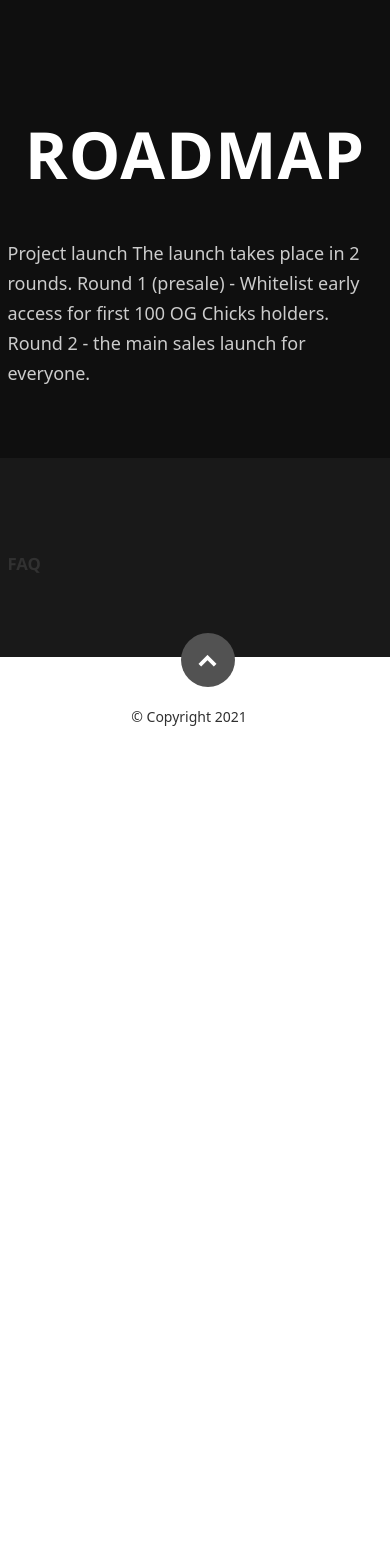
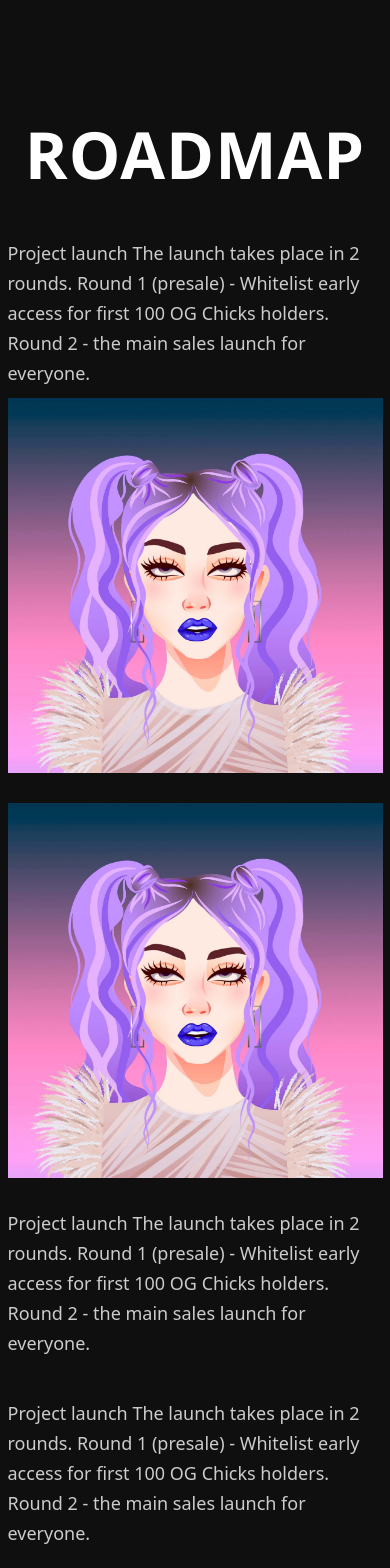
Before and after one commit to Mikegm/nft, a React (Create React App) app: page / in a window 390 px wide. Shown: the part 3540-5108 px from the top of the page. Before the commit the page ends 4317 px from the top, so only its background shows below. Built offline with nearby package versions, Linux system fonts and the light colour scheme.

Commit message:
grid en roadmap

```diff
--- a/src/Components/Portfolio.js
+++ b/src/Components/Portfolio.js
@@ -16,17 +16,45 @@ class Portfolio extends Component {
       <section id="portfolio">
         <Fade left duration={1000} distance="40px">
         <div className="container">
+        <div className="  roadmap__item roadmap__item--completed">
+              <h2>Roadmap</h2>
+            </div>
           <div className="row">
-            <div className=" columns roadmap__item roadmap__item--completed">
-              <h2>Roadmap</h2>
-              <p>
+            <div className="col-12 col-md-6 ">
+            <p>
               Project launch
 
 The launch takes place in 2 rounds.
 Round 1 (presale) - Whitelist early access for first 100 OG Chicks holders.
 Round 2 - the main sales launch for everyone.
               </p>
+            </div>
+            <div className="col-12 col-md-6">
+            <img src="/images/chick7.jpeg" className="d-block w-100" alt="..." />
+            </div>
+            <div className="col-12 col-md-6 mt-5">
+            <img src="/images/chick7.jpeg" className="d-block w-100" alt="..." />
+            </div>
+            <div className="col-12 col-md-6  mt-5">
+            <p>
+              Project launch
 
+The launch takes place in 2 rounds.
+Round 1 (presale) - Whitelist early access for first 100 OG Chicks holders.
+Round 2 - the main sales launch for everyone.
+              </p>
+            </div>
+            <div className="col-12 col-md-6 mt-5">
+            <p>
+              Project launch
+
+The launch takes place in 2 rounds.
+Round 1 (presale) - Whitelist early access for first 100 OG Chicks holders.
+Round 2 - the main sales launch for everyone.
+              </p>
+            </div>
+            <div className="col-12 col-md-6 mt-5">
+            <img src="/images/chick7.jpeg" className="d-block w-100" alt="..." />
             </div>
           </div>
           </div>
```
